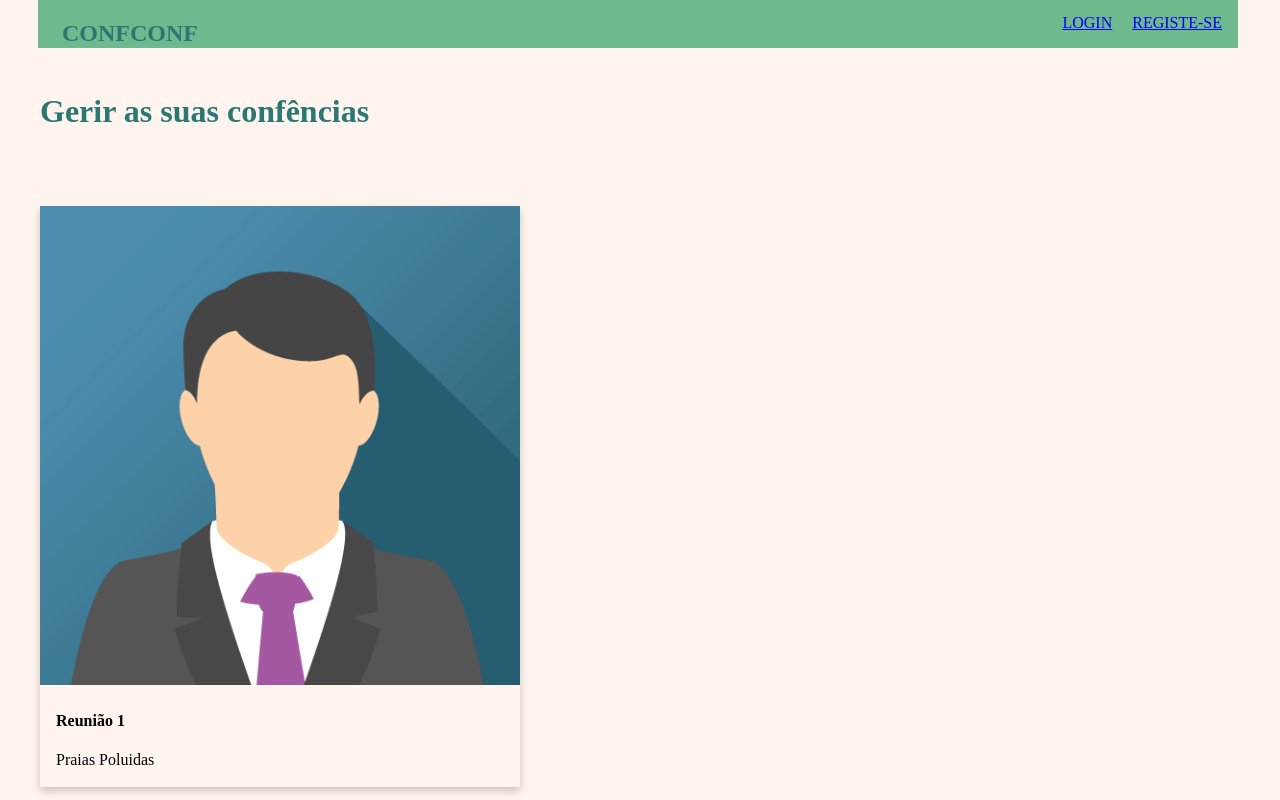
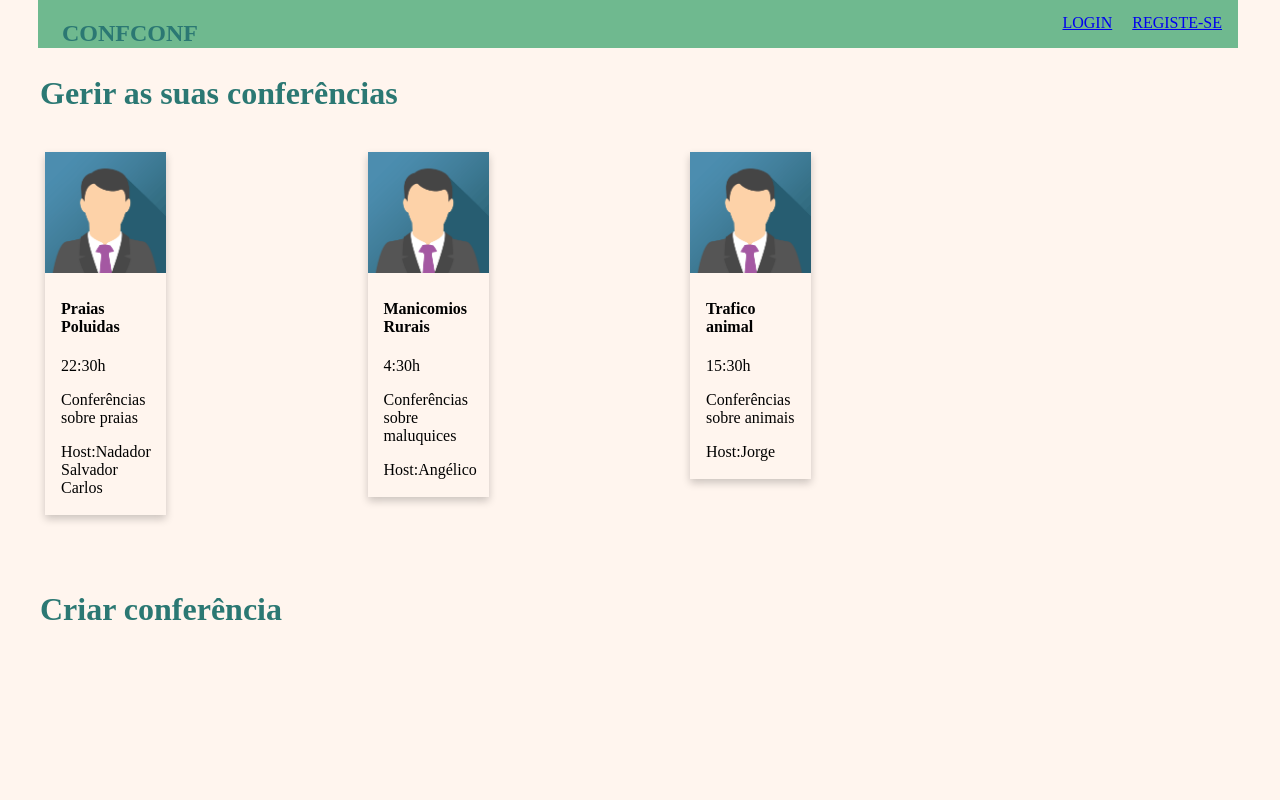
Before and after one commit to ZeBitzz/TestePw2, a website: page html/landingpage.html in a window 1280 px wide. Drawn offline with Linux system fonts and the light colour scheme.

Commit message:
mudanças minimas

```diff
--- a/html/landingpage.html
+++ b/html/landingpage.html
@@ -1,10 +1,12 @@
 <!DOCTYPE html>
 <html lang="en">
+
 <head>
     <meta charset="UTF-8">
     <meta name="viewport" content="width=device-width, initial-scale=1.0">
     <title>LandingProject</title>
 </head>
+
 <body>
     <div class="navbar">
         <div class="navbar-items">
@@ -20,22 +22,51 @@
     <br>
     <br>
     <br>
+    <h1>Gerir as suas conferências</h1>
     <br>
-      <h1>Gerir as suas confências</h1>
-
+    <div class="row">
+        <div class="column">
+            <div class="card">
+                <img src="/assets/img_avatar3.png" alt="Avatar" style="width:100%">
+                <div class="container">
+                    <h4><b>Praias Poluidas</b></h4>
+                    <p>22:30h</p>
+                    <p>Conferências sobre praias</p>
+                    <p>Host:Nadador Salvador Carlos</p>
+                </div>
+            </div>
+        </div>
+        <div class="column">
+            <div class="card">
+                <img src="/assets/img_avatar3.png" alt="Avatar" style="width:100%">
+                <div class="container">
+                    <h4><b>Manicomios Rurais</b></h4>
+                    <p>4:30h</p>
+                    <p>Conferências sobre maluquices</p>
+                    <p>Host:Angélico</p>
+                </div>
+            </div>
+            </div>
+            <div class="column">
+                <div class="card">
+                    <img src="/assets/img_avatar3.png" alt="Avatar" style="width:100%">
+                    <div class="container">
+                        <h4><b>Trafico animal</b></h4>
+                        <p>15:30h</p>
+                        <p>Conferências sobre animais</p>
+                        <p>Host:Jorge</p>
+                    </div>
+                </div>
+                </div>
+        </div>
 
         <br>
         <br>
         <br>
 
-<div class="card">
-  <img src="/assets/img_avatar3.png" alt="Avatar" style="width:100%">
-  <div class="container">
-    <h4><b>Reunião 1</b></h4>
-    <p>Praias Poluidas</p>
-  </div>
-</div>
+        <h1>Criar conferência</h1>
 </body>
+
 </html>
 <style scoped>
     /* * {
@@ -45,6 +76,7 @@ body {
         max-width: 75em;
         margin: 0 auto;
     }
+
     .navbar {
         max-width: 75em;
         position: fixed;
@@ -52,12 +84,14 @@ body {
         padding: 0;
         margin: 0px -2px 0px -2px;
     }
+
     .navbar-items {
-  background-color:#6fb98f;
+        background-color: #6fb98f;
         display: block;
         position: relative;
         height: 3em;
     }
+
     h2 {
         left: 1em;
         position: relative;
@@ -65,41 +99,75 @@ h2 {
         display: inline-block;
         color: #2b7873;
     }
+
     .streamnav {
         position: absolute;
         display: inline-block;
         right: 0.5em;
         bottom: 0;
     }
+
     .streamers {
         right: 1em;
         list-style-type: none;
     }
+
     .streamer {
         color: white;
         font-family: "Droid Sans";
         display: inline-block;
         padding: 0 0.5em 0 0.5em;
     }
-h1{
-    color:#2b7873 ;
+
+    h1 {
+        color: #2b7873;
     }
-html{
+
+    html {
         background-color: seashell;
     }
 
     /* CARDS */
     .card {
-  box-shadow: 0 4px 8px 0 rgba(0,0,0,0.2);
+        box-shadow: 0 4px 8px 0 rgba(0, 0, 0, 0.2);
         transition: 0.3s;
         width: 40%;
     }
 
     .card:hover {
-  box-shadow: 0 8px 16px 0 rgba(0,0,0,0.2);
+        box-shadow: 0 8px 16px 0 rgba(0, 0, 0, 0.2);
     }
 
     .container {
         padding: 2px 16px;
     }
+
+    /* Cards responsive */
+
+
+    /* Float four columns side by side */
+.column {
+  float: left;
+  width: 25%;
+  padding: 0 10px;
+}
+
+/* Remove extra left and right margins, due to padding */
+.row {margin: 0 -5px;}
+
+/* Clear floats after the columns */
+.row:after {
+  content: "";
+  display: table;
+  clear: both;
+}
+
+/* Responsive columns */
+@media screen and (max-width: 600px) {
+  .column {
+    width: 100%;
+    display: block;
+    margin-bottom: 20px;
+  }
+}
 </style>
```
Also changed, not shown: html/login.html (+4 -0 lines), html/register.html (+4 -0 lines). Lines whose indentation alone changed are shown as unchanged.
